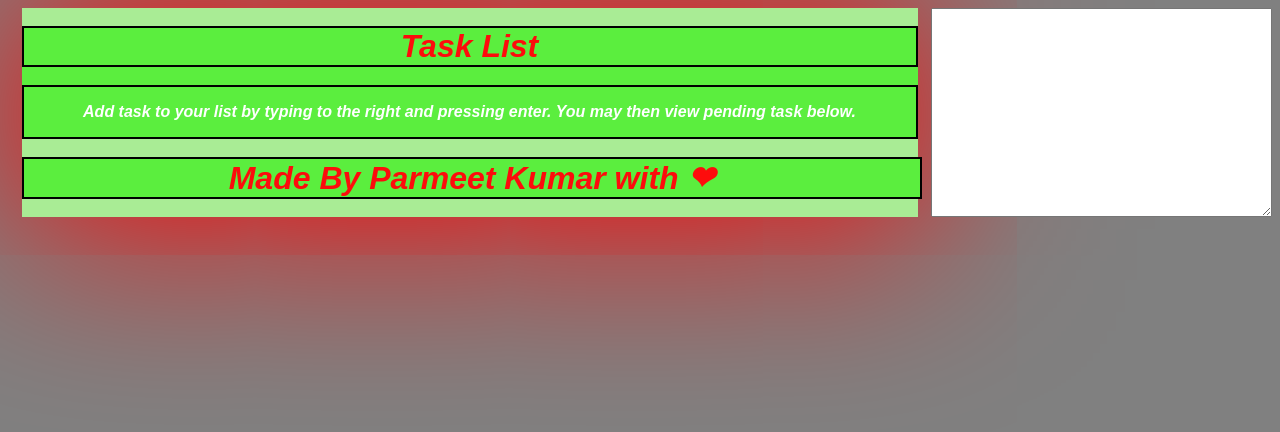
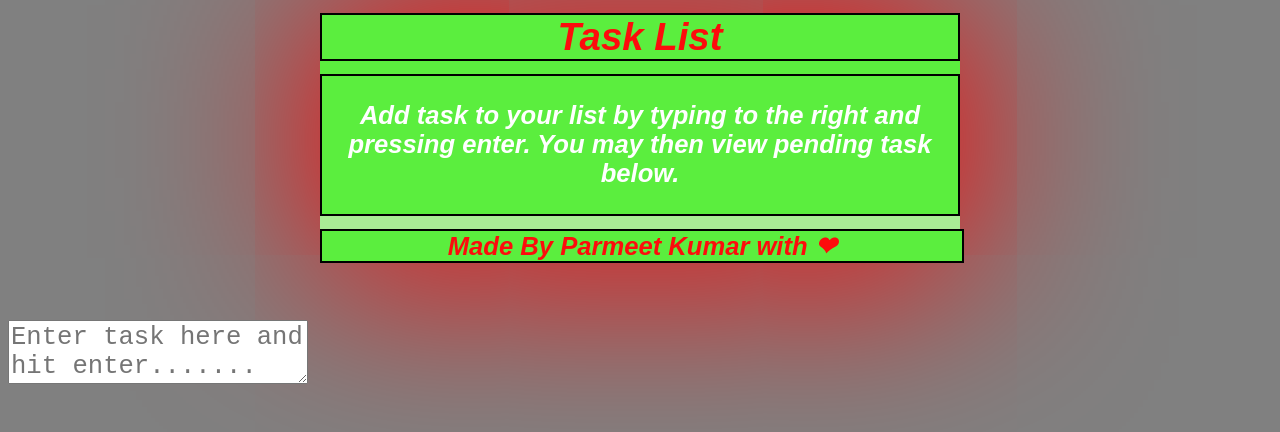
Before and after one commit to Parmeetkumarg90/To-Do-App, a plain HTML site: page index.html in a window 1280 px wide. Drawn offline with Linux system fonts and the light colour scheme.

Commit message:
ToDo App for personal use

```diff
--- a/To-do app.css
+++ b/To-do app.css
@@ -1,19 +1,16 @@
+*{
+    font-size: 2vw;
+}
 body{
     background-color: gray;
-    display: flex;
-    flex-direction: row;
 }
 #main{
-    width: 70vw;
+    width: 50vw;
     height: auto;
     background-color: rgb(169, 236, 149);
     margin: auto;
     box-shadow: 2px 2px 188px 10px red;
-    animation-name: bord;
-    animation-duration: 3ms;
-    animation-iteration-count: infinite;
 }
-
 header,footer{
     width: 100%;
     height: 20%;
@@ -21,7 +18,7 @@ header,footer{
 }
 .top-heading,footer{
     border: 2px solid black;
-    font-size: xx-large;
+    font-size: 3vw;
     font-weight: bold;
     font-style: italic;
     font-family: Arial, Helvetica, sans-serif;
@@ -31,12 +28,10 @@ header,footer{
 }
 .top-heading p{
     color: white;
-    font-size: medium;
 }
-#adding{
-    width: 50%;
-    height: 40%;
-    display: block;
-    margin: auto;
-    padding: 1%;
+textarea{
+    width: 23vw;
+    height: auto;
+    position: fixed;
+    top: 40%;
 }
--- a/To-do app.js
+++ b/To-do app.js
@@ -1,5 +1,5 @@
 var add = (event) => {
-    if (event.keyCode === 13) {
+    if (event.keyCode == 13) {
         const main_element = document.createElement("div");
         main_element.className = "main_element";
         main_element.setAttribute("style", "display:flex;justify-content:space-around;background-color:rgb(248, 162, 162);margin:1%;color:rgb(38, 0, 255);")
--- a/index.html
+++ b/index.html
@@ -25,7 +25,7 @@
             <div class="bottom-footer">Made By Parmeet Kumar with &#10084;</div>
         </footer>
     </div>
-    <textarea id="area" rows="10" cols="40" onkeypress="add(event)"></textarea>
+<textarea id="area" rows="2" cols="40" onkeypress="add(event)" placeholder="Enter task here and hit enter......."></textarea>
 </body>
 <script src="To-do app.js"></script>
 
```
